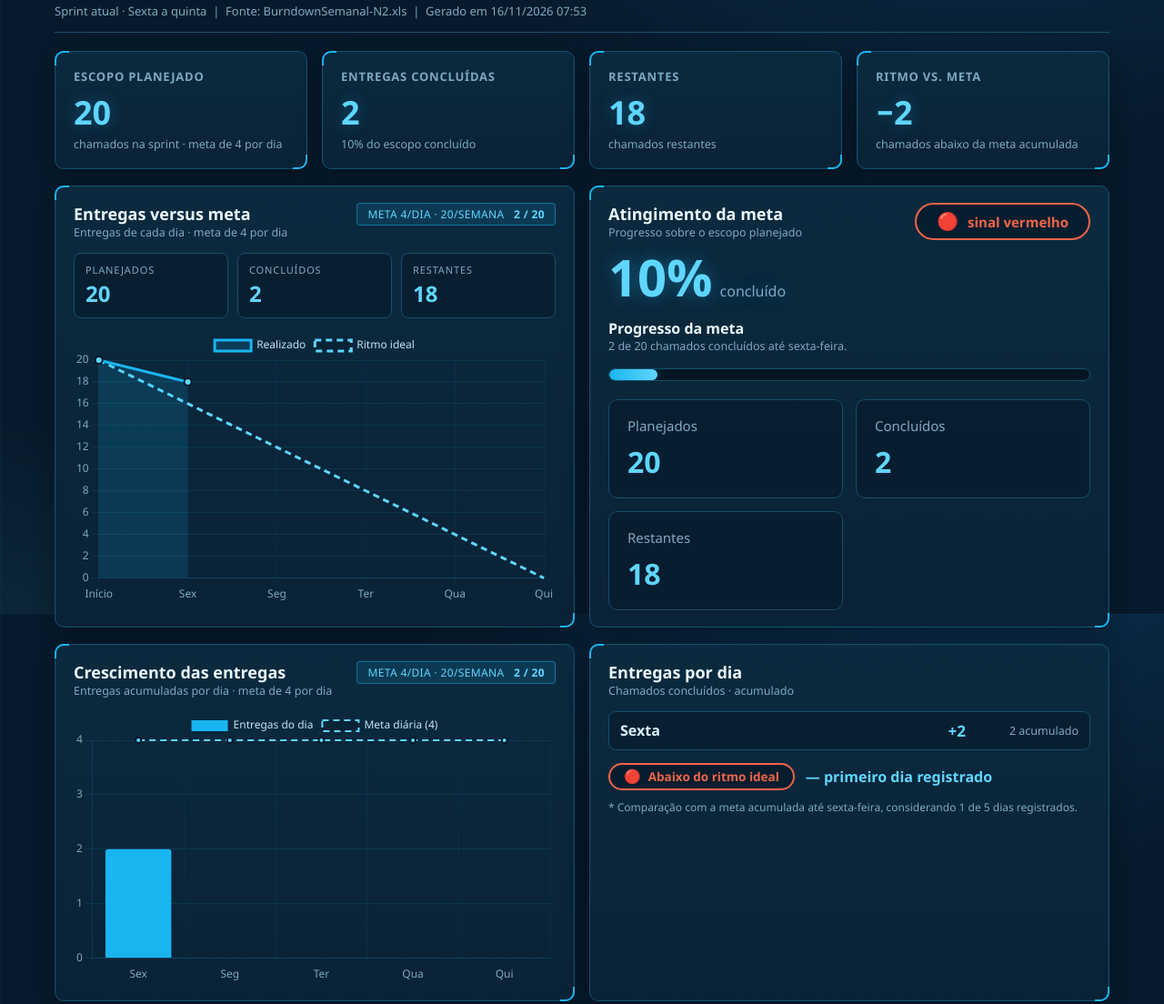
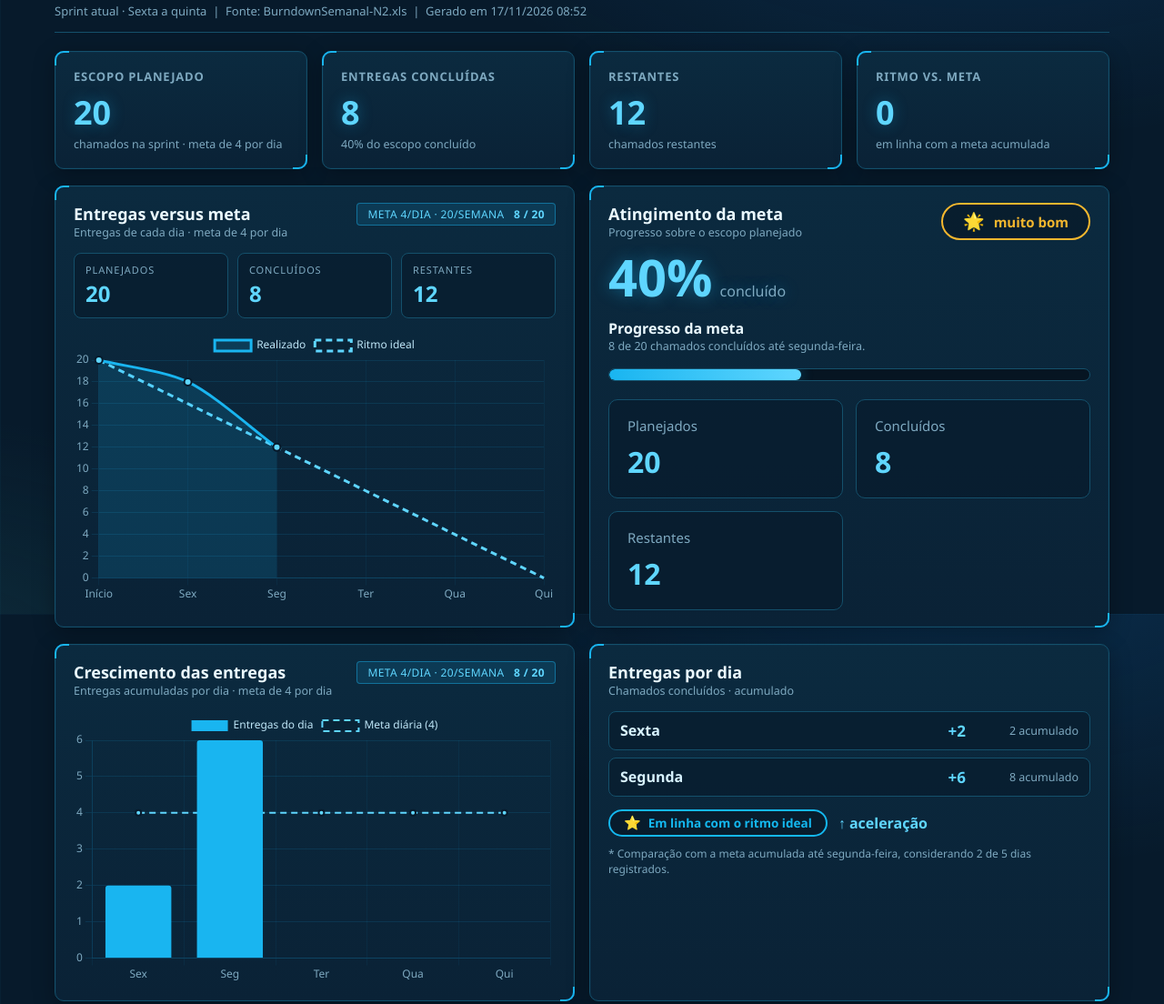
Before and after one commit to RaphahH/Burndown-n2, a plain HTML site: page BurnDownSemanal.html in a window 1280 px wide. Shown: the part 125-1229 px from the top of the page at 91% size. Drawn offline with nearby package versions, Linux system fonts and the light colour scheme.

Commit message:
Add files via upload

```diff
--- a/BurnDownSemanal.html
+++ b/BurnDownSemanal.html
@@ -56,7 +56,7 @@
   .big{font-size:56px;font-weight:700;color:var(--cyan-lt);text-shadow:0 0 18px rgba(25,181,240,.4);line-height:1.1;margin-top:10px}
   .big small{font-size:16px;color:var(--muted);font-weight:500;margin-left:8px}
   .bar{height:14px;margin-top:16px;border:1px solid var(--line);border-radius:999px;background:#061522;overflow:hidden}
-  .bar > div{height:100%;width:10.00%;min-width:2px;border-radius:inherit;background:linear-gradient(90deg,var(--cyan),var(--cyan-lt));box-shadow:var(--glow)}
+  .bar > div{height:100%;width:40.00%;min-width:2px;border-radius:inherit;background:linear-gradient(90deg,var(--cyan),var(--cyan-lt));box-shadow:var(--glow)}
   .days{display:grid;gap:8px;margin-top:14px}
   .day{display:grid;grid-template-columns:1fr auto auto;gap:14px;align-items:center;padding:9px 12px;border:1px solid var(--line);border-radius:8px;background:rgba(7,26,43,.6)}
   .day-name{font-weight:600}
@@ -82,24 +82,24 @@
   <div class="eyebrow">Service desk analytics</div>
   <h1>Visão geral da sprint</h1>
   <p class="sub">Acompanhamento de entregas e meta semanal.</p>
-  <div class="meta">Sprint atual · Sexta a quinta &nbsp;|&nbsp; Fonte: BurndownSemanal-N2.xls &nbsp;|&nbsp; Gerado em 16/11/2026 07:53</div>
+  <div class="meta">Sprint atual · Sexta a quinta &nbsp;|&nbsp; Fonte: BurndownSemanal-N2.xls &nbsp;|&nbsp; Gerado em 17/11/2026 08:52</div>
 
   <div class="grid kpis">
     <div class="card"><h3>Escopo planejado</h3><div class="kpi">20</div><div class="note">chamados na sprint · meta de 4 por dia</div></div>
-    <div class="card"><h3>Entregas concluídas</h3><div class="kpi">2</div><div class="note">10% do escopo concluído</div></div>
-    <div class="card"><h3>Restantes</h3><div class="kpi">18</div><div class="note">chamados restantes</div></div>
-    <div class="card"><h3>Ritmo vs. meta</h3><div class="kpi">−2</div><div class="note">chamados abaixo da meta acumulada</div></div>
+    <div class="card"><h3>Entregas concluídas</h3><div class="kpi">8</div><div class="note">40% do escopo concluído</div></div>
+    <div class="card"><h3>Restantes</h3><div class="kpi">12</div><div class="note">chamados restantes</div></div>
+    <div class="card"><h3>Ritmo vs. meta</h3><div class="kpi">0</div><div class="note">em linha com a meta acumulada</div></div>
   </div>
 
   <div class="grid two">
     <div class="card">
       <div class="head"><div><h2>Entregas versus meta</h2>
         <div class="note">Entregas de cada dia · meta de 4 por dia</div></div>
-        <span class="chip">Meta 4/dia · 20/semana &nbsp; <b>2 / 20</b></span></div>
+        <span class="chip">Meta 4/dia · 20/semana &nbsp; <b>8 / 20</b></span></div>
       <div class="stats">
         <div class="stat"><div class="lbl">Planejados</div><strong>20</strong></div>
-        <div class="stat"><div class="lbl">Concluídos</div><strong>2</strong></div>
-        <div class="stat"><div class="lbl">Restantes</div><strong>18</strong></div>
+        <div class="stat"><div class="lbl">Concluídos</div><strong>8</strong></div>
+        <div class="stat"><div class="lbl">Restantes</div><strong>12</strong></div>
       </div>
       <div class="chartbox"><canvas id="c_burn"></canvas></div>
     </div>
@@ -108,16 +108,16 @@
       <div class="head">
         <div><h2>Atingimento da meta</h2>
           <div class="note">Progresso sobre o escopo planejado</div></div>
-        <span class="pill lg red" title="2 entregues de 4 esperados até aqui (50% da meta acumulada)"><span class="ico">🔴</span>sinal vermelho</span>
+        <span class="pill lg gold" title="8 entregues de 8 esperados até aqui (100% da meta acumulada)"><span class="ico">🌟</span>muito bom</span>
       </div>
-      <div class="big">10%<small>concluído</small></div>
+      <div class="big">40%<small>concluído</small></div>
       <div style="margin-top:14px"><strong style="color:#eaf9ff">Progresso da meta</strong></div>
-      <div class="note">2 de 20 chamados concluídos até sexta-feira.</div>
+      <div class="note">8 de 20 chamados concluídos até segunda-feira.</div>
       <div class="bar"><div></div></div>
       <div class="stats dois">
         <div class="stat"><div class="lbl">Planejados</div><strong>20</strong></div>
-        <div class="stat"><div class="lbl">Concluídos</div><strong>2</strong></div>
-        <div class="stat"><div class="lbl">Restantes</div><strong>18</strong></div>
+        <div class="stat"><div class="lbl">Concluídos</div><strong>8</strong></div>
+        <div class="stat"><div class="lbl">Restantes</div><strong>12</strong></div>
       </div>
     </div>
   </div>
@@ -126,7 +126,7 @@
     <div class="card">
       <div class="head"><div><h2>Crescimento das entregas</h2>
         <div class="note">Entregas acumuladas por dia · meta de 4 por dia</div></div>
-        <span class="chip">Meta 4/dia · 20/semana &nbsp; <b>2 / 20</b></span></div>
+        <span class="chip">Meta 4/dia · 20/semana &nbsp; <b>8 / 20</b></span></div>
       <div class="chartbox"><canvas id="c_ent"></canvas></div>
     </div>
 
@@ -135,9 +135,10 @@
         <div class="note">Chamados concluídos · acumulado</div></div></div>
       <div class="days">
 <div class="day"><div><span class="day-name">Sexta</span></div><div class="day-val">+2</div><div class="day-acc">2 acumulado</div></div>
+<div class="day"><div><span class="day-name">Segunda</span></div><div class="day-val">+6</div><div class="day-acc">8 acumulado</div></div>
       </div>
-      <div class="ritmo"><span class="pill red"><span class="ico">🔴</span>Abaixo do ritmo ideal</span> <span class="tend">— primeiro dia registrado</span></div>
-      <div class="foot-note">* Comparação com a meta acumulada até sexta-feira, considerando 1 de 5 dias registrados.</div>
+      <div class="ritmo"><span class="pill blue"><span class="ico">⭐</span>Em linha com o ritmo ideal</span> <span class="tend">↑ aceleração</span></div>
+      <div class="foot-note">* Comparação com a meta acumulada até segunda-feira, considerando 2 de 5 dias registrados.</div>
     </div>
   </div>
 
@@ -147,6 +148,7 @@
       <thead><tr><th>Etapa</th><th>Entregas do dia</th><th>Entregas acumuladas</th><th>Restantes</th></tr></thead>
       <tbody>
 <tr><td>Sexta</td><td>2</td><td>2</td><td>18</td></tr>
+<tr><td>Segunda</td><td>6</td><td>8</td><td>12</td></tr>
       </tbody>
     </table>
   </div>
@@ -155,7 +157,7 @@
 </div>
 
 <script>
-const D = {"labels": ["Início", "Sex", "Seg", "Ter", "Qua", "Qui"], "restante": [20.0, 18.0, null, null, null, null], "idealRestante": [20.0, 16.0, 12.0, 8.0, 4.0, 0.0], "labelsDia": ["Sex", "Seg", "Ter", "Qua", "Qui"], "entregasDia": [2.0, null, null, null, null], "metaDia": [4.0, 4.0, 4.0, 4.0, 4.0], "metaLabel": "Meta diária (4)"};
+const D = {"labels": ["Início", "Sex", "Seg", "Ter", "Qua", "Qui"], "restante": [20.0, 18.0, 12.0, null, null, null], "idealRestante": [20.0, 16.0, 12.0, 8.0, 4.0, 0.0], "labelsDia": ["Sex", "Seg", "Ter", "Qua", "Qui"], "entregasDia": [2.0, 6.0, null, null, null], "metaDia": [4.0, 4.0, 4.0, 4.0, 4.0], "metaLabel": "Meta diária (4)"};
 const C = {cyan:'#19b5f0', cyanLt:'#5fd6ff', grid:'rgba(25,181,240,.12)', text:'#7ea9c0'};
 
 Chart.defaults.color = C.text;
```
